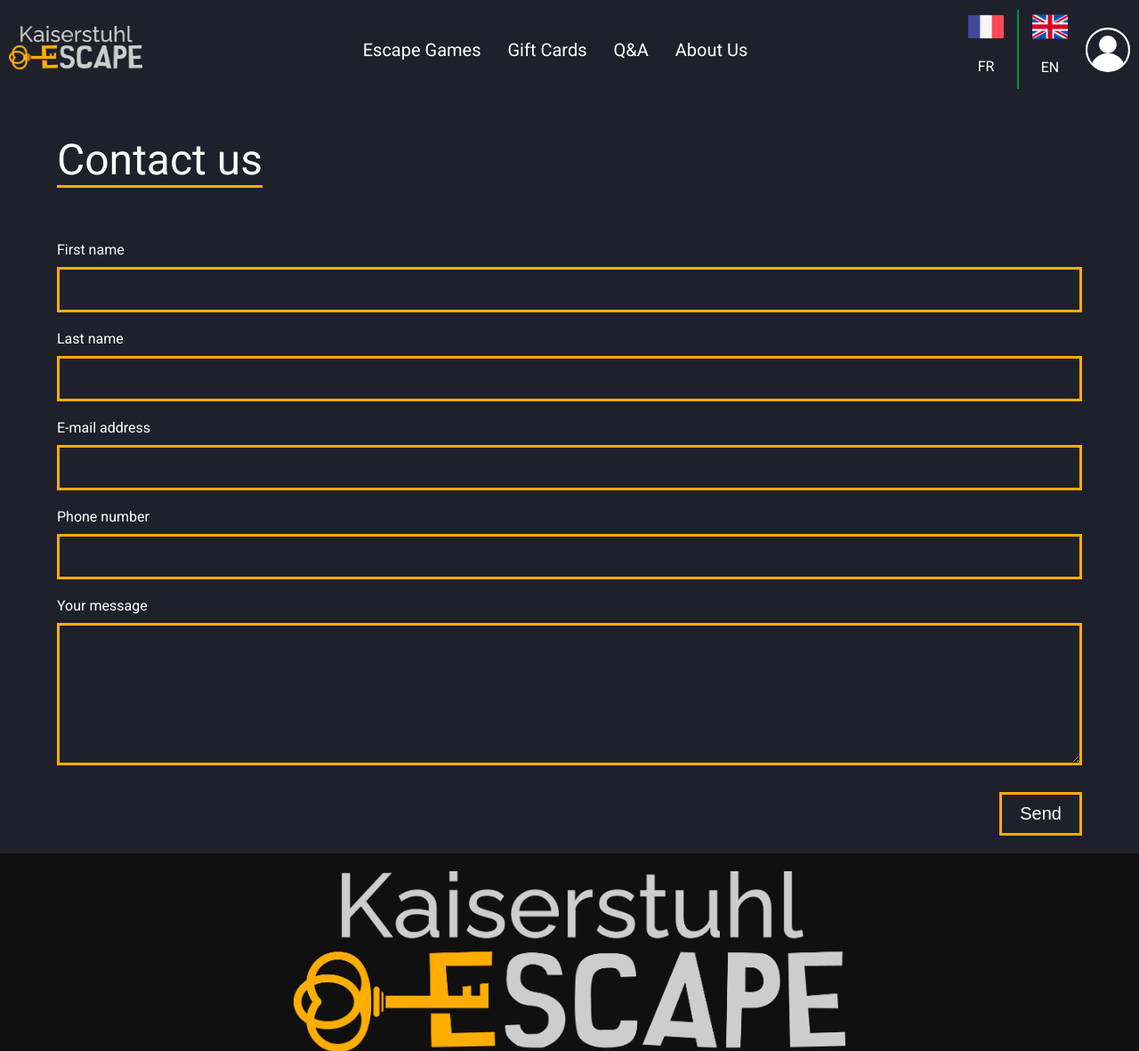
After one commit to MathiasLinux/sae_401_bo, a PHP site: template vue/vueContact.php in a window 1280 px wide. The commit adds this page. Shown: the top 1181 px of the page at 89% size. Run offline with PHP 8.4, Linux system fonts and the light colour scheme; the template is opened without the code that fills it, so the values that code supplies are empty; a stand-in replaces the project's code that opens the database connection.

Commit message:
Ajout de la page de contact et mise en place du backend de cette page : - Mise en place du fonctionnement du formulaire pour ajouter les données dans la BDD

```diff
--- /dev/null
+++ b/vue/vueContact.php
@@ -0,0 +1,36 @@
+<h2 class="titleUnderline">Contact us</h2>
+<form class="contactForm contactJobs" action="index.php?action=sendForm" method="post">
+    <div class="formGroup">
+        <label>
+            First name
+            <input type="text" id="firstName" name="firstName">
+        </label>
+    </div>
+    <div class="formGroup">
+        <label>
+            Last name
+            <input type="text" id="name" name="name">
+        </label>
+    </div>
+    <div class="formGroup">
+        <label>
+            E-mail address
+            <input type="email" id="email" name="email">
+        </label>
+    </div>
+    <div class="formGroup">
+        <label>
+            Phone number
+            <input type="tel" id="phone" name="phone">
+        </label>
+    </div>
+    <div class="formGroup">
+        <label>
+            Your message
+            <textarea name="message" id="message" cols="30" rows="10"></textarea>
+        </label>
+    </div>
+    <div class="formGroup formInput">
+        <input type="submit" value="Send">
+    </div>
+</form>
```
Also changed, not shown: controleur/ctrContact.class.php (added, +27 -0 lines), controleur/routeur.class.php (+9 -0 lines), modele/contact.class.php (added, +13 -0 lines).
